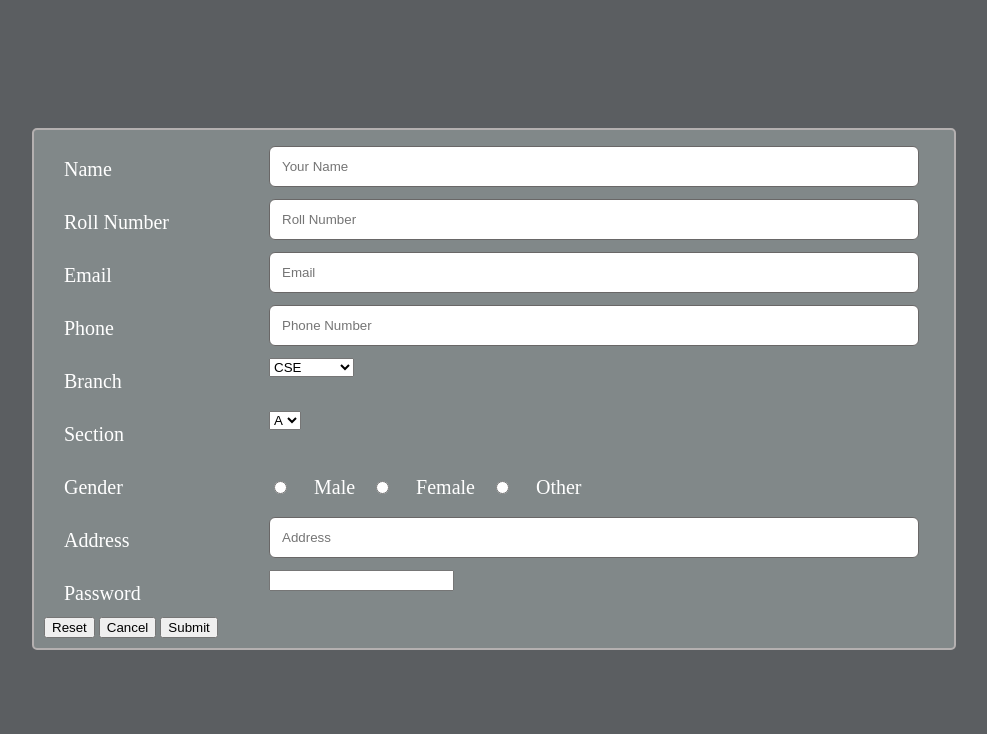
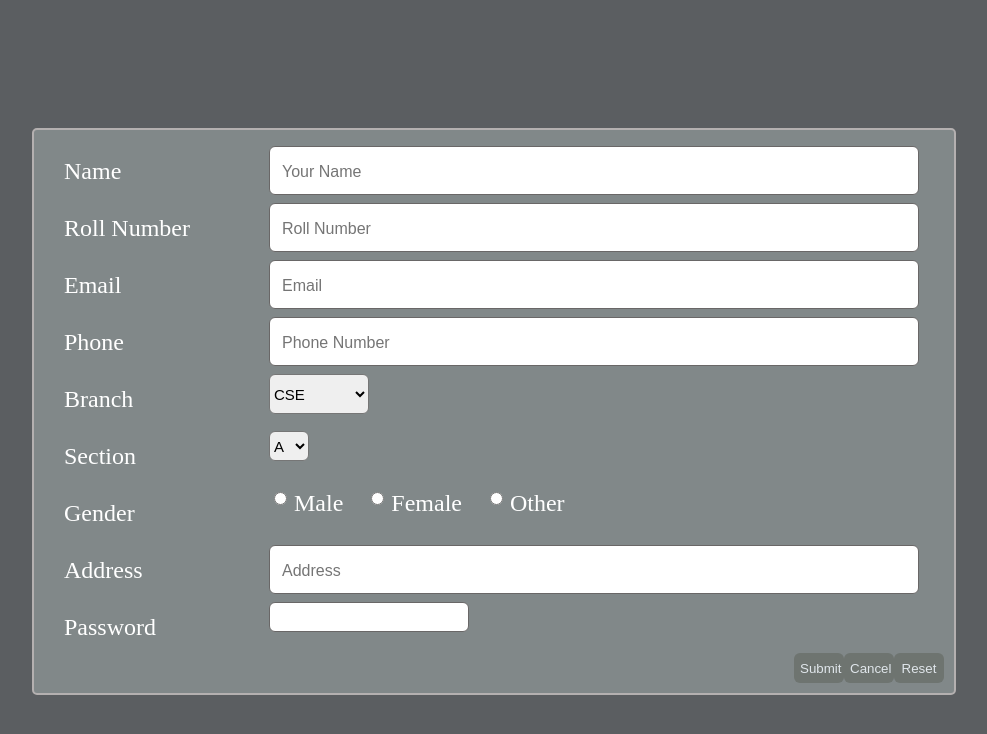
Before and after one commit to charan-nunnabhatla/registration, a plain HTML site: page index.html in a window 1280 px wide. Shown: the whole page, without its empty margins (146-1133 px from the left). Drawn offline with Linux system fonts and the light colour scheme.

Commit message:
added buttons

```diff
--- a/style.css
+++ b/style.css
@@ -1,7 +1,18 @@
-body{
+body {
     margin-top: 10%;
     background-color: rgb(91, 94, 97);
 }
+
+.main-body {
+    margin: auto;
+    border: 2px solid #b4b0b0;
+    width: 90%;
+    max-width: 900px;
+    border-radius: 5px;
+    background-color: rgba(147, 156, 156, 0.685);
+    padding: 10px;
+}
+
 
 input[type=text] {
     max-width: 650px;
@@ -11,40 +22,114 @@ input[type=text] {
     border-radius: 6px;
     box-sizing: border-box;
     resize: vertical;
+    font-size: 20px;
+    color: #3f525e;
 }
 
-label{
+input[type=password] {
+    max-width: 200px;
+    padding: 12px;
+    border: 1px solid #696767;
+    border-radius: 6px;
+    width: 100%;
+    height: 30px;
+    resize: vertical;
+    box-sizing: border-box;
+    font-size: 20px;
+    color: #3f525e;
+
+}
+
+input::placeholder {
+    font-size: 16px;
+}
+
+input[type=button],
+input[type=reset],
+input[type=submit] {
+    background-color: #6e7470;
+    color: #e0e6eb;
+    border: none;
+    border-radius: 6px;
+    height: 30px;
+    width: 50px;
+    cursor: pointer;
+    float: right;
+}
+
+
+
+input[type='radio']:after {
+    width: 15px;
+    height: 15px;
+    border-radius: 15px;
+    top: -2px;
+    left: -1px;
+    position: relative;
+    background-color: #888b88;
+    content: '';
+    display: inline-block;
+    visibility: hidden;
+    border: 2px solid white;
+}
+
+input[type='radio']:checked:after {
+    width: 15px;
+    height: 15px;
+    border-radius: 15px;
+    top: -2px;
+    left: -1px;
+    position: relative;
+    background-color: #58885c;
+    content: '';
+    display: inline-block;
+    visibility: visible;
+    border: 2px solid rgb(192, 152, 219);
+}
+
+label {
     align-items: center;
-    font-size: 20px;
-    font-weight: 500;
+    font-size: 24px;
+    font-weight: 530;
     color: #ffffff;
     padding: 12px 12px 12px 20px;
     display: inline-block;
 }
 
-.main-body{
-    margin: auto;
-    border: 2px solid #b4b0b0;
-    width: 100%;
-    max-width: 900px;
-    border-radius: 5px;
-    background-color:rgba(147, 156, 156, 0.685);
-    padding: 10px;
+
+.col-input #branch {
+    border-radius: 6px;
+    height: 40px;
+    width: 100px;
+    font-size: 15px;
 }
 
-.col-label{
+.col-input #section {
+    border-radius: 6px;
+    height: 30px;
+    width: 40px;
+    font-size: 15px;
+}
+
+.col-input #lmale,
+#lfemale,
+#lother {
+    padding: 2px 19px 0px 0px;
+}
+
+.col-label {
     float: left;
     width: 25%;
     margin-top: 6px;
 }
 
-.col-input{
+.col-input {
     float: left;
     width: 75%;
     margin-top: 6px;
 }
 
-.row:after{
+.row:after {
     content: '';
     display: table;
     clear: both;
```
